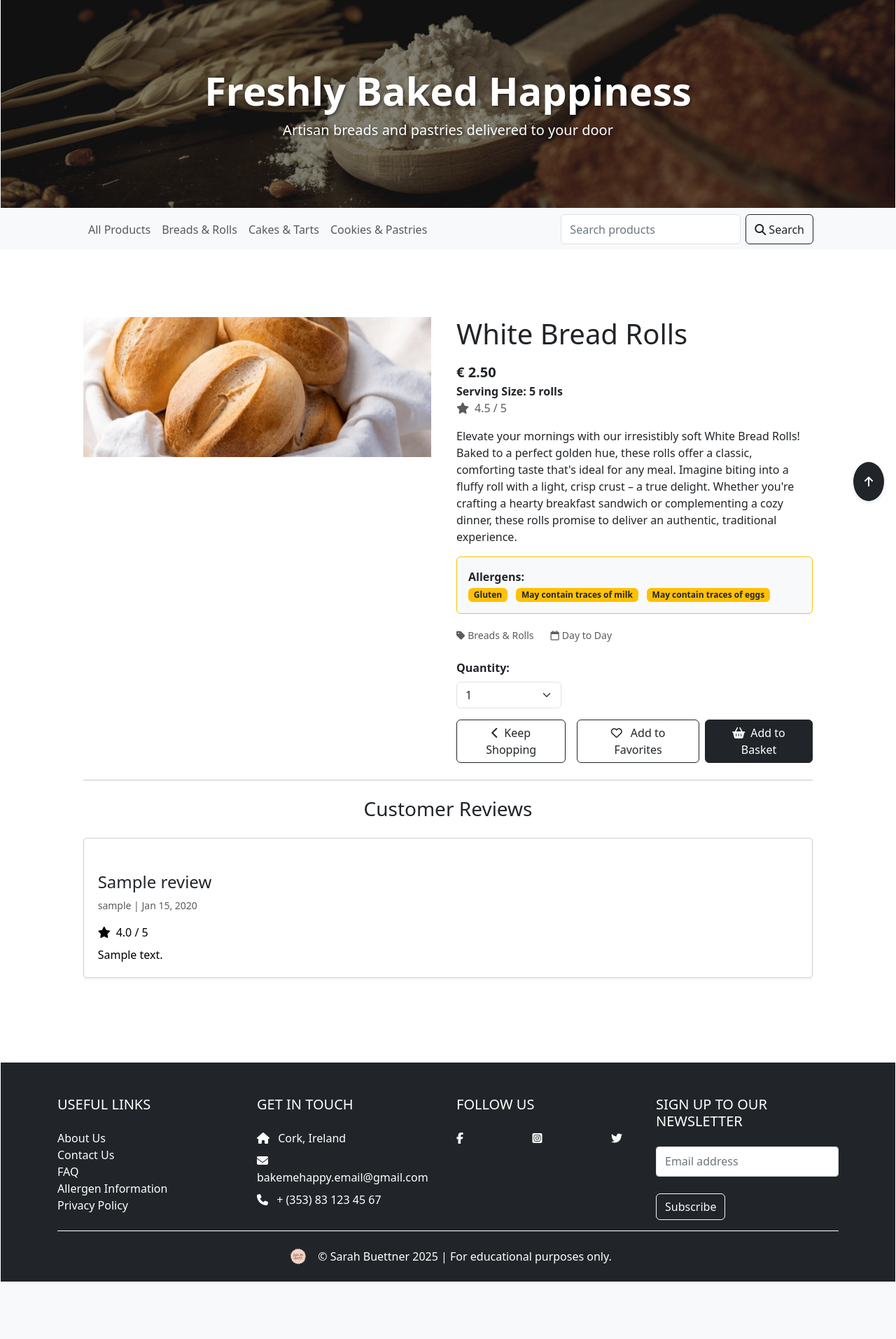
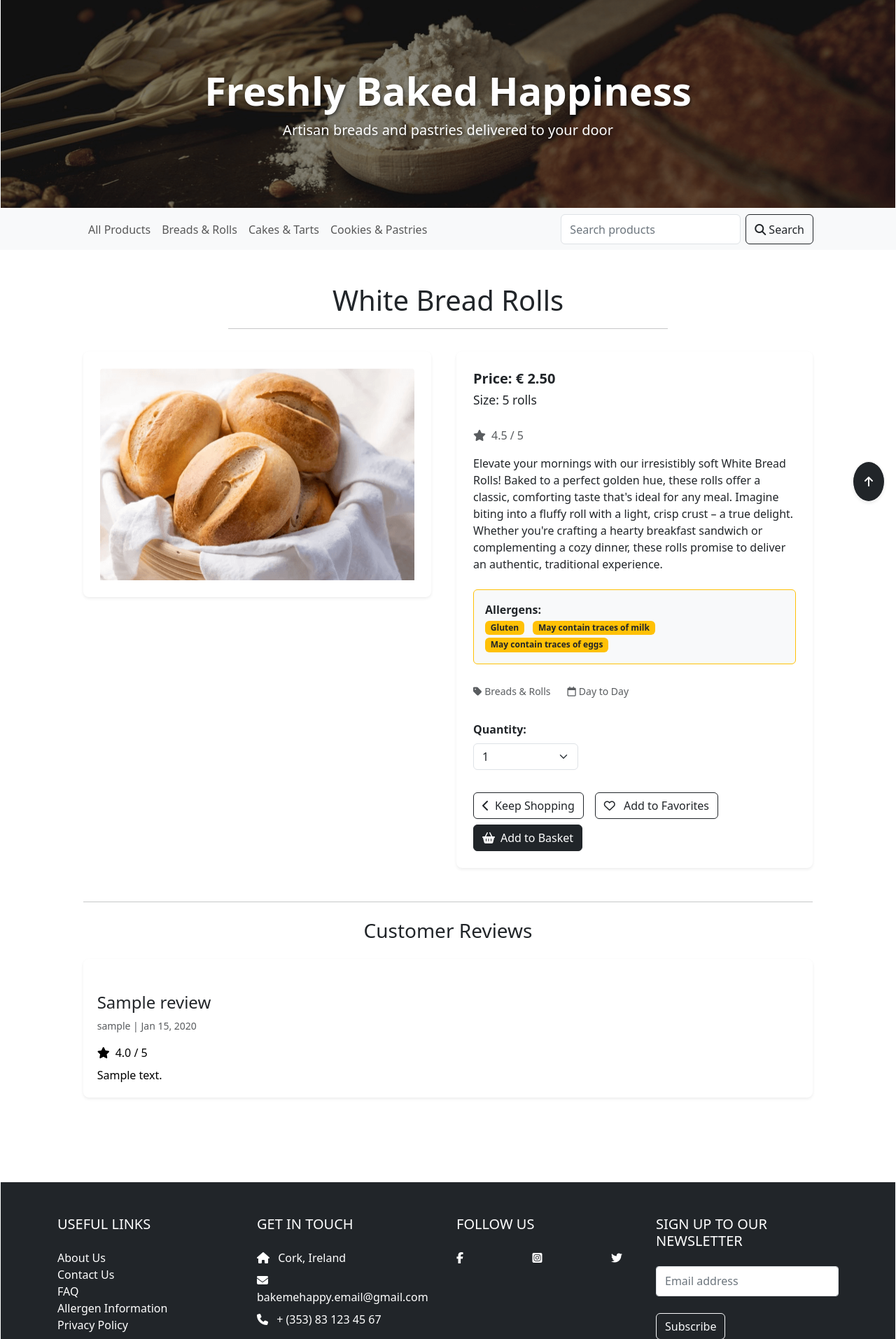
Before and after one commit to Sarah-Bue/bake-me-happy, a Django app: page /products/1/ in a window 1280 px wide. Shown: the part 67-1980 px from the top of the page at 70% size. Before the commit the page ends 1898 px from the top, so only its background shows below. Run offline with Django 4.2, Linux system fonts and the light colour scheme; data comes from the database, SQL or seed files in the repository; tables that the repository leaves empty hold one stand-in row (values such as "Sample post"); some libraries are stand-ins or nearby versions.

Commit message:
fix: update product_detail for improved image fit. update star rating and carousel sections with code comments

```diff
--- a/home/templates/home/index.html
+++ b/home/templates/home/index.html
@@ -68,6 +68,7 @@
     </div>
 
     <!-- Testimonials -->
+    <!-- The testimonial carousel has been implemented using Bootstrap's Carousel component https://getbootstrap.com/docs/5.0/components/carousel/ -->
     <!-- Currently Placeholders -->
     <section class="py-5 bg-dark rounded" aria-labelledby="testimonials-title">
         <div class="container text-white px-4 px-lg-5">
--- a/products/static/products/css/products.css
+++ b/products/static/products/css/products.css
@@ -46,3 +46,18 @@ textarea.form-control {
     height: auto;
     min-height: 100px;
 }
+
+/* Product detail image styling */
+.product-full-image {
+    width: 100%;
+    height: auto;
+    object-fit: contain;
+    max-height: 500px;
+}
+
+/* Card styling for product details */
+.card {
+    border-radius: 0.5rem;
+    box-shadow: 0 0.125rem 0.25rem rgba(0, 0, 0, 0.075);
+    border: none;
+}
--- a/products/templates/products/includes/product_navigation.html
+++ b/products/templates/products/includes/product_navigation.html
@@ -24,25 +24,6 @@
                     </a>
                 </li>
             </ul>
-
-            <!-- Sorting functionality - only visible on products page -->
-            {% if request.resolver_match.url_name == 'products' %}
-                <div class="ms-auto d-flex align-items-center">
-                    <label for="sort-selector" class="me-2 mb-0 d-none d-sm-block">Sort by:</label>
-                    <div class="sort-select-wrapper" style="width: 200px;">
-                        <select id="sort-selector" aria-label="Sort products by" class="form-select form-select-sm border border-{% if current_sorting != 'None_None' %}primary{% else %}dark{% endif %}">
-                            <option value="reset" {% if current_sorting == 'None_None' %}selected{% endif %}>Sort by...</option>
-                            <option value="price_asc" {% if current_sorting == 'price_asc' %}selected{% endif %}>Price (low to high)</option>
-                            <option value="price_desc" {% if current_sorting == 'price_desc' %}selected{% endif %}>Price (high to low)</option>
-                            <option value="name_asc" {% if current_sorting == 'name_asc' %}selected{% endif %}>Name (A-Z)</option>
-                            <option value="category_asc" {% if current_sorting == 'category_asc' %}selected{% endif %}>Category (A-Z)</option>
-                            <option value="occasion_asc" {% if current_sorting == 'occasion_asc' %}selected{% endif %}>Occasion (A-Z)</option>
-                            <option value="rating_desc" {% if current_sorting == 'rating_desc' %}selected{% endif %}>Rating (high to low)</option>
-                            <option value="rating_asc" {% if current_sorting == 'rating_asc' %}selected{% endif %}>Rating (low to high)</option>
-                        </select>
-                    </div>
-                </div>
-            {% endif %}
 
             <!-- Search Bar-->
             <form class="d-flex ms-4" role="search" method="GET" action="{% url 'products' %}" aria-labelledby="search-form-label">
--- a/products/templates/products/product_detail.html
+++ b/products/templates/products/product_detail.html
@@ -13,53 +13,57 @@
     {% include 'products/includes/product_navigation.html' %}
 
     <div class="container-fluid py-5">
-        <!-- Header (visually hidden) -->
+
+        <!-- Header -->
         <header class="row">
-            <div class="col-12">
-                <h1 class="visually-hidden" id="product-section-title">{{ product.name }} Details</h1>
+            <div class="col-12 text-center mb-2">
+                <h1 class="display-6" id="product-detail-title">{{ product.name }}</h1>
+                <hr aria-hidden="true" class="w-50 mx-auto mb-4">
             </div>
         </header>
 
         <!-- Product Section -->
-        <section class="row justify-content-center" aria-labelledby="product-section-title">
+        <!-- The product card has been adapted from Start Bootstrap "Shop Item" template -->
+        <section class="row justify-content-center" aria-labelledby="product-detail-section-title">
             <!-- Product Image or Placeholder -->
             <div class="col-12 col-md-6 col-lg-5 pe-lg-4">
-                <div class="image-container my-5 text-center">
+                <div class="card mb-4 no-hover">
+                    <div class="card-body p-4 d-flex justify-content-center align-items-center">
                         {% if product.image %}
                             <a href="{{ product.image.url }}" target="_blank" aria-label="View full size image of {{ product.name }}">
-                            <img class="card-img-top img-fluid w-100" src="{{ product.image.url }}" alt="Detailed product image of {{ product.name }}">
+                                <img class="card-img-top product-full-image" src="{{ product.image.url }}" alt="Detailed product image of {{ product.name }}">
                             </a>
                         {% else %}
-                        <a href="{{ MEDIA_URL }}placeholder.png" target="_blank" aria-label="No image available for {{ product.name }}">
-                            <img class="card-img-top img-fluid w-100" src="{{ MEDIA_URL }}placeholder.png" alt="Placeholder image for {{ product.name }}">
+                            <a href="{{ MEDIA_URL }}noimage.png" target="_blank" aria-label="No image available for {{ product.name }}">
+                                <img class="card-img-top product-full-image" src="{{ MEDIA_URL }}noimage.png" alt="No image available for {{ product.name }}">
                             </a>
                         {% endif %}
                     </div>
                 </div>
+            </div>
 
             <!-- Product Details -->
-            <!-- The product view has been adapted from Code Institute's "Boutique Ado" project -->
             <div class="col-12 col-md-6 col-lg-5">
-                <div class="product-details-container mb-2 mt-md-5">
-                    <h2 class="display-6 mb-3">{{ product.name }}</h2>
-                    <p class="lead mb-0 text-start fw-bolder" aria-label="Price: {{ product.price }} euros">€ {{ product.price }}</p>
-                    <strong aria-label="Serving size: {{ product.serving_size }} euros">Serving Size: {{ product.serving_size }}</strong>
+                <div class="card mb-4 no-hover">
+                    <div class="card-body p-4">
+                        <!-- Price and serving size -->
+                        <div class="fs-5 mb-4">
+                            <span class="fw-bold" aria-label="Price: {{ product.price }} euros">Price: € {{ product.price }}</span>
+                            <p class="mb-2"><small>Size: {{ product.serving_size }}</small></p>
+                        </div>
 
-                    <!-- Rating (if availale) -->
+                        <!-- Rating (if available) -->
                         {% if product.rating %}
-                        <p class="text-muted"><i class="fas fa-star me-2" aria-hidden="true"></i>{{ product.rating|floatformat:1 }} / 5</p>
+                            <p class="text-muted mb-3"><i class="fas fa-star me-2" aria-hidden="true"></i>{{ product.rating|floatformat:1 }} / 5</p>
                         {% else %}
-                        <p class="text-muted">No Rating</p>
+                            <p class="text-muted mb-3">No Rating</p>
                         {% endif %}
 
                         <!-- Product Description -->
-                    <div aria-label="Product description">
-                        <p class="mt-3">{{ product.description }}</p>
-                    </div>
-                </div>
+                        <p class="mb-4">{{ product.description }}</p>
 
                         <!-- Allergen Information -->
-                <div class="mb-3 p-3 border border-warning rounded bg-light">
+                        <div class="mb-4 p-3 border border-warning rounded bg-light">
                             <strong>Allergens:</strong>
                             <ul class="list-inline mb-0">
                                 {% for allergen in product.allergens %}
@@ -87,31 +91,36 @@
                         </div>
 
                         <!-- Product Actions -->
-                <div class="card-footer pt-0 border-top-0 bg-transparent">
-                    <div class="d-flex flex-column align-items-start">
-                        <!-- Add to Basket Form -->
-                        <form class="needs-validation w-100" action="{% url 'add_to_basket' product.id %}" method="POST" novalidate>
+                        <div class="pt-2">
+                            <div class="row g-3">
+                                <!-- Quantity and Add to Basket Form -->
+                                <div class="col-12">
+                                    <form id="basket-form-{{ product.id }}" class="needs-validation" action="{% url 'add_to_basket' product.id %}" method="POST" novalidate>
                                         {% csrf_token %}
-                            <div class="row g-3">
-                                <!-- Quantity Dropdown -->
-                                <div class="col-12">
+                                        <div class="mb-3">
                                             <label for="id_qty_{{ product.id }}" class="form-label fw-bold">Quantity:</label>
                                             <div class="input-group has-validation" style="max-width: 150px;" role="group" aria-label="Product quantity adjustment">
-                                        <select class="form-select qty_input" id="id_qty_{{ product.id }}" name="quantity" data-item_id="{{ product.id }}" aria-describedby="qty_message_{{ product.id }}" required>                                            <option value="1">1</option>
+                                                <select class="form-select qty_input" id="id_qty_{{ product.id }}" name="quantity" data-item_id="{{ product.id }}" aria-describedby="qty_message_{{ product.id }}" required>
+                                                    <option value="1">1</option>
                                                     <option value="2">2</option>
                                                     <option value="3">3</option>
                                                     <option value="4">4</option>
                                                     <option value="5">5</option>
                                                 </select>
                                             </div>
+
                                             <!-- Error message for quantity input -->
                                             <div class="invalid-feedback" id="qty_message_{{ product.id }}" style="display: none;">
                                                 Please contact us for orders over 5 items.
                                             </div>
                                         </div>
+                                    </form>
+                                </div>
 
                                 <!-- Action Buttons -->
-                                <div class="d-flex gap-2">
+                                <div class="col-12">
+                                    <div class="d-flex gap-2 flex-wrap">
+                                        <!-- Back to Products Button -->
                                         <a href="{% url 'products' %}" class="btn btn-outline-dark me-2" aria-label="Return to products page">
                                             <i class="fas fa-chevron-left me-2" aria-hidden="true"></i>Keep Shopping
                                         </a>
@@ -128,13 +137,16 @@
                                             </span>
                                         </a>
 
-                                    <!-- Add to Basket Button -->
-                                    <button type="submit" class="btn btn-dark" aria-label="Add {{ product.name }} to your basket">
+                                        <!-- Add to Basket Button (connected to form) -->
+                                        <button type="submit" form="basket-form-{{ product.id }}" class="btn btn-dark" aria-label="Add {{ product.name }} to your basket">
                                             <i class="fas fa-shopping-basket me-2" aria-hidden="true"></i>Add to Basket
                                         </button>
                                     </div>
                                 </div>
-                        </form>
+
+
+                            </div>
+                        </div>
                     </div>
                 </div>
             </div>
--- a/reviews/static/reviews/js/star_rating.js
+++ b/reviews/static/reviews/js/star_rating.js
@@ -1,3 +1,8 @@
+/**
+ * The star rating has been adapted from CSS-Tricks' "Star Rating Widget" tutorial https://css-tricks.com/star-ratings/
+ *
+ * This script is responsible for handling the star rating functionality, providing a visual representation of the user's rating.
+*/
 document.addEventListener('DOMContentLoaded', function() {
     const starContainer = document.querySelector('.star-rating-container');
     const starOptions = document.querySelectorAll('.star-option input[type="radio"]');
--- a/reviews/templates/reviews/add_review.html
+++ b/reviews/templates/reviews/add_review.html
@@ -34,6 +34,7 @@
                             </div>
 
                             <!-- Review Rating Field -->
+                            <!-- The star rating has been adapted from CSS-Tricks' "Star Rating Widget" tutorial https://css-tricks.com/star-ratings/ -->
                             <div class="form-group mb-3">
                                 <label id="rating-group-label">Rating</label>
                                 <div class="star-rating-container" role="group" aria-labelledby="rating-group-label">
--- a/reviews/templates/reviews/edit_review.html
+++ b/reviews/templates/reviews/edit_review.html
@@ -34,6 +34,8 @@
                             </div>
 
                             <!-- Review Rating Field -->
+                            <!-- The star rating has been adapted from CSS-Tricks' "Star Rating Widget" tutorial https://css-tricks.com/star-ratings/ -->
+
                             <div class="form-group mb-3">
                                 <label id="rating-group-label">Rating</label>
                                 <div class="star-rating-container" role="group" aria-labelledby="rating-group-label">
--- a/static/css/base.css
+++ b/static/css/base.css
@@ -113,6 +113,17 @@
     margin-top: 1rem;
 }
 
+/* Remove hover effect from cards */
+.no-hover {
+    transition: none !important;
+    box-shadow: 0 0.125rem 0.25rem rgba(0, 0, 0, 0.075) !important;
+}
+
+.no-hover:hover {
+    transform: none !important;
+    box-shadow: 0 0.125rem 0.25rem rgba(0, 0, 0, 0.075) !important;
+}
+
 /* Form Field Styling */
 select,
 select option {
```
Also changed, not shown: products/templates/products/products.html (+23 -6 lines), reviews/static/reviews/css/reviews.css (line endings or trailing spaces). Lines whose indentation alone changed are shown as unchanged.
